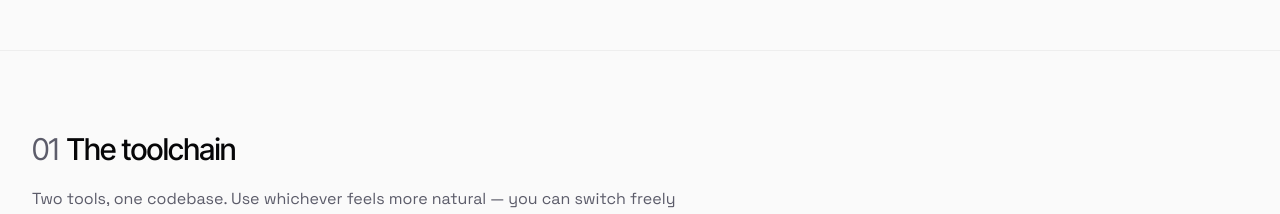
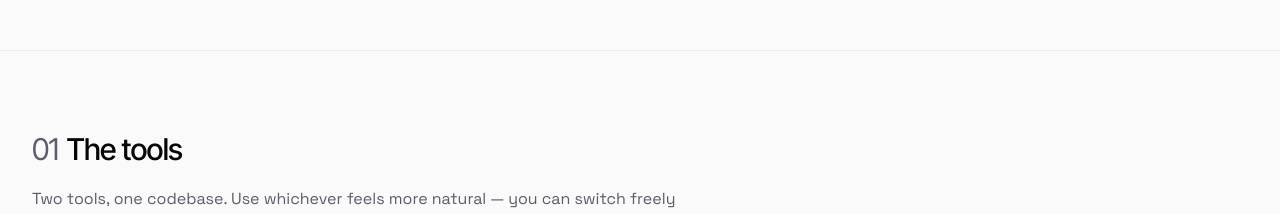
Before and after one commit to stdemps/portfolio, a Next.js app: page /playbook in a window 1280 px wide. Shown: the part 1080-1294 px from the top of the page. Built offline with nearby package versions, Linux system fonts and the light colour scheme; no server answers.

Commit message:
refactor: update section title in PlaybookContent for clarity
- Changed section title from "The toolchain" to "The tools" to better reflect content focus.

```diff
--- a/components/portfolio/playbook-content.tsx
+++ b/components/portfolio/playbook-content.tsx
@@ -188,7 +188,7 @@ export function PlaybookContent() {
       <section id="toolchain" className="scroll-mt-16 border-b border-border/60 md:scroll-mt-20">
         <div className="container px-4 py-12 md:px-6 md:py-16 lg:px-8 lg:py-20">
           <ScrollReveal>
-            <SectionLabel number="01" title="The toolchain" />
+            <SectionLabel number="01" title="The tools" />
             <p className="mt-4 max-w-2xl text-sm text-muted-foreground md:mt-5 md:text-base">
               Two tools, one codebase. Use whichever feels more natural — you
               can switch freely between them at any time.
```
